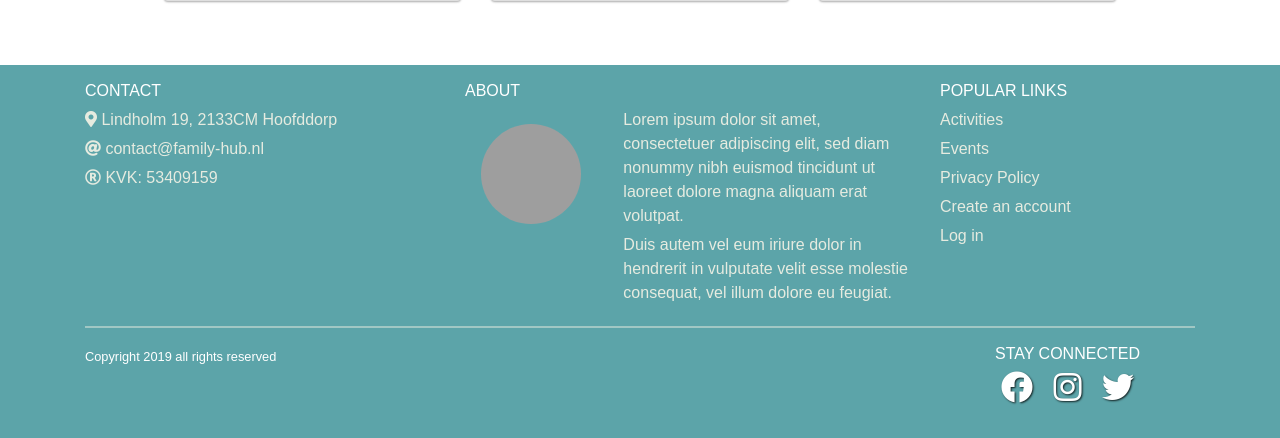
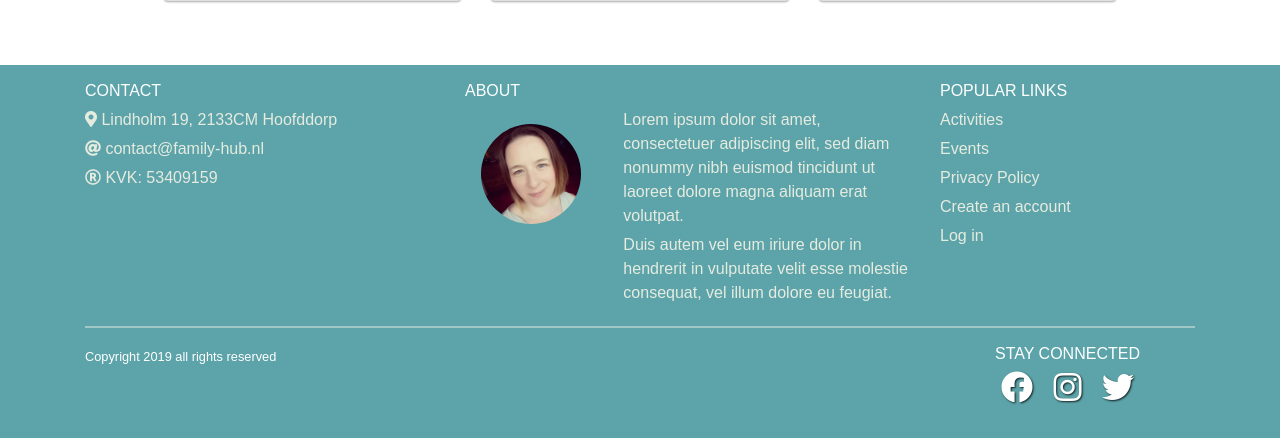
Before and after one commit to AJGreaves/familyhub, a Flask app: page / in a window 1280 px wide. Shown: the part 2190-2628 px from the top of the page. Run offline with Flask 2, Linux system fonts and the light colour scheme; style sheets or scripts are compiled from the project's sources; some libraries are stand-ins or nearby versions; some web fonts are replaced; grey boxes are pictures that could not be loaded.

Commit message:
fix link for profile picture to new file structure

```diff
--- a/static/scss/pages/_allpages.scss
+++ b/static/scss/pages/_allpages.scss
@@ -96,7 +96,7 @@ shadow added to give depth and contrast with the image for readability */
 }
 
 .about-pic {
-    background-image: url("../images/anna.jpg");
+    background-image: url("../img/anna.jpg");
     background-size: cover;
     height: 100%;
     border-radius: 50%;
```
